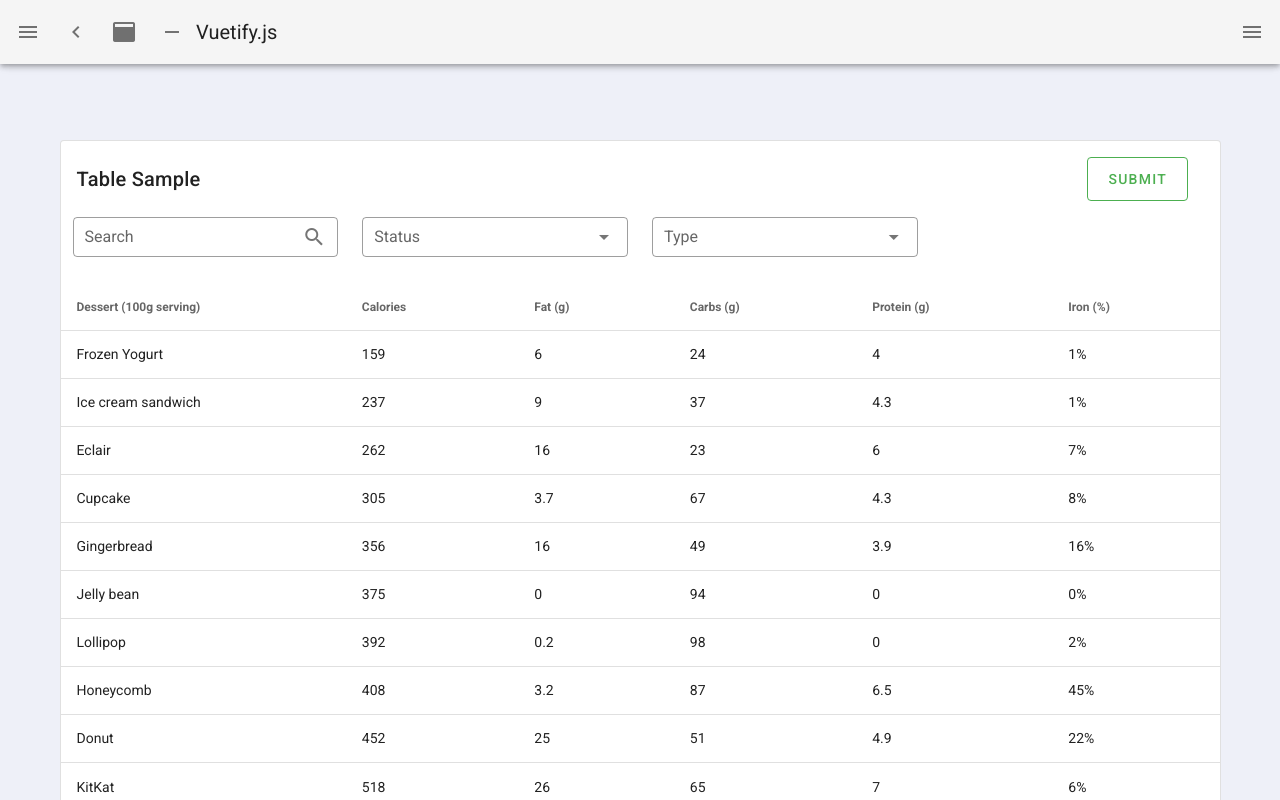
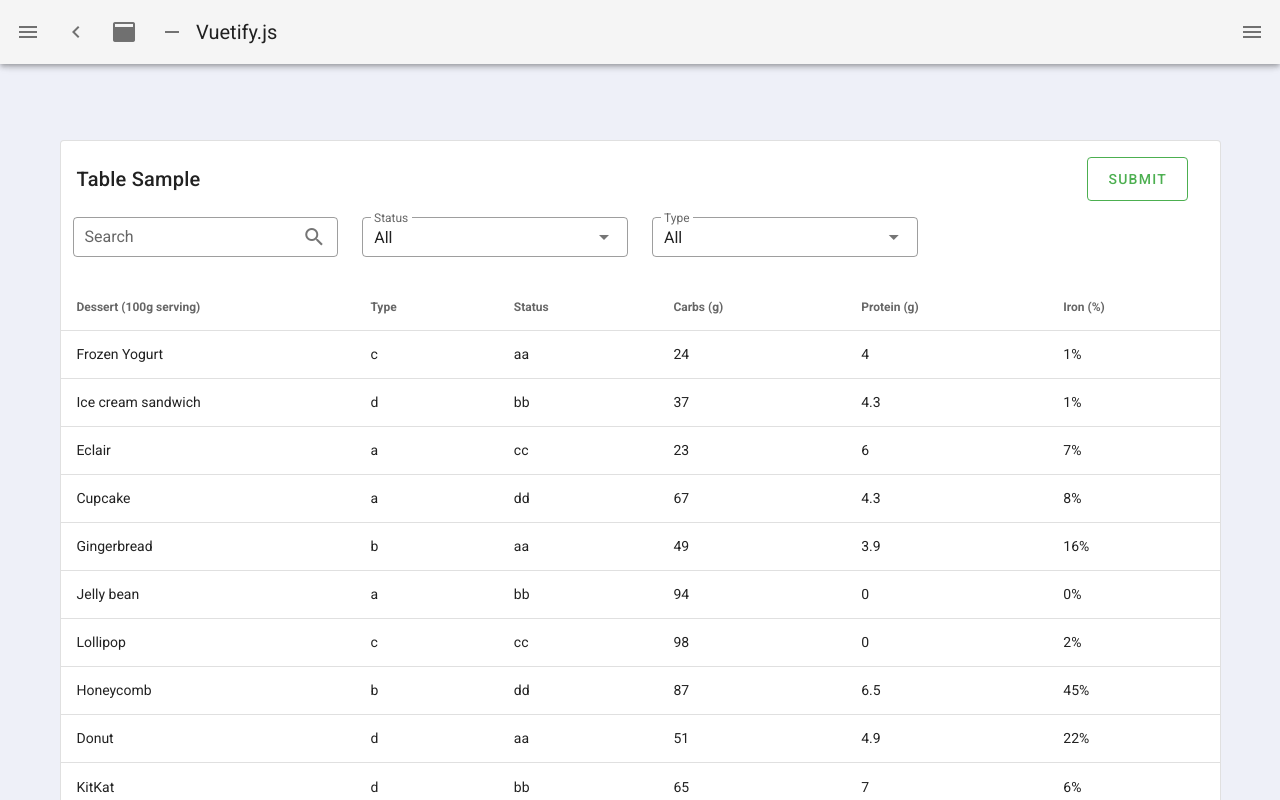
Before and after one commit to Sene68/nuxt_vuetify, a Nuxt app: page /table in a window 1280 px wide. Shown: the top 800 px of the page. Built offline with nearby package versions, Linux system fonts and the light colour scheme.

Commit message:
테이블 샘플 추가 Select Filter 적용

```diff
--- a/pages/table.vue
+++ b/pages/table.vue
@@ -29,20 +29,22 @@
           ></v-text-field>
         </v-col>
         <v-col cols="3">
-          <v-combobox
+          <v-select
             :items="status"
+            v-model="selectStatus"
             label="Status"
             outlined
             dense
-          ></v-combobox>
+          ></v-select>
         </v-col>
         <v-col cols="3">
-          <v-combobox
+          <v-select
             :items="types"
+            v-model="selectType"
             label="Type"
             outlined
             dense
-          ></v-combobox>
+          ></v-select>
         </v-col>
       </v-row>
       <v-data-table
@@ -58,19 +60,21 @@
     data () {
       return {
         search: '',
-        selectStatus: 'select 1',
+        selectStatus: null,
         status: [
-          'select 1',
-          'select 2',
-          'select 3',
-          'select 4',
+          { text: 'All', value : null },
+          { text: 'select 1', value : 'aa' },
+          { text: 'select 2', value : 'bb' },
+          { text: 'select 3', value : 'cc' },
+          { text: 'select 4', value : 'dd' },
         ],
-        selectType: 'types 1',
+        selectType: null,
         types: [
-          'types 1',
-          'types 2',
-          'types 3',
-          'types 4',
+          { text: 'All', value : null },
+          { text: 'types 1', value : 'a' },
+          { text: 'types 2', value : 'b' },
+          { text: 'types 3', value : 'c' },
+          { text: 'types 4', value : 'd' },
         ],
         headers: [
           {
@@ -79,8 +83,8 @@
             sortable: false,
             value: 'name',
           },
-          { text: 'Calories', value: 'calories' },
-          { text: 'Fat (g)', value: 'fat' },
+          { text: 'Type', value: 'type' , filter: this.typesFilter },
+          { text: 'Status', value: 'status', filter: this.statusFilter },
           { text: 'Carbs (g)', value: 'carbs' },
           { text: 'Protein (g)', value: 'protein' },
           { text: 'Iron (%)', value: 'iron' },
@@ -88,80 +92,80 @@
         desserts: [
           {
             name: 'Frozen Yogurt',
-            calories: 159,
-            fat: 6.0,
+            type: 'c',
+            status: 'aa',
             carbs: 24,
             protein: 4.0,
             iron: '1%',
           },
           {
             name: 'Ice cream sandwich',
-            calories: 237,
-            fat: 9.0,
+            type: 'd',
+            status: 'bb',
             carbs: 37,
             protein: 4.3,
             iron: '1%',
           },
           {
             name: 'Eclair',
-            calories: 262,
-            fat: 16.0,
+            type: 'a',
+            status: 'cc',
             carbs: 23,
             protein: 6.0,
             iron: '7%',
           },
           {
             name: 'Cupcake',
-            calories: 305,
-            fat: 3.7,
+            type: 'a',
+            status: 'dd',
             carbs: 67,
             protein: 4.3,
             iron: '8%',
           },
           {
             name: 'Gingerbread',
-            calories: 356,
-            fat: 16.0,
+            type: 'b',
+            status: 'aa',
             carbs: 49,
             protein: 3.9,
             iron: '16%',
           },
           {
             name: 'Jelly bean',
-            calories: 375,
-            fat: 0.0,
+            type: 'a',
+            status: 'bb',
             carbs: 94,
             protein: 0.0,
             iron: '0%',
           },
           {
             name: 'Lollipop',
-            calories: 392,
-            fat: 0.2,
+            type: 'c',
+            status: 'cc',
             carbs: 98,
             protein: 0,
             iron: '2%',
           },
           {
             name: 'Honeycomb',
-            calories: 408,
-            fat: 3.2,
+            type: 'b',
+            status: 'dd',
             carbs: 87,
             protein: 6.5,
             iron: '45%',
           },
           {
             name: 'Donut',
-            calories: 452,
-            fat: 25.0,
+            type: 'd',
+            status: 'aa',
             carbs: 51,
             protein: 4.9,
             iron: '22%',
           },
           {
             name: 'KitKat',
-            calories: 518,
-            fat: 26.0,
+            type: 'd',
+            status: 'bb',
             carbs: 65,
             protein: 7,
             iron: '6%',
@@ -169,5 +173,25 @@
         ],
       }
     },
+    methods: {
+      statusFilter(value) {
+        // If this filter has no value we just skip the entire filter.
+        if (!this.selectStatus) {
+          return true;
+        }
+        // Check if the current loop value (The calories value)
+        // equals to the selected value at the <v-select>.
+        return value === this.selectStatus;
+      },
+      typesFilter(value) {
+        // If this filter has no value we just skip the entire filter.
+        if (!this.selectType) {
+          return true;
+        }
+        // Check if the current loop value (The calories value)
+        // equals to the selected value at the <v-select>.
+        return value === this.selectType;
+      }
+    }
   }
 </script>
```
